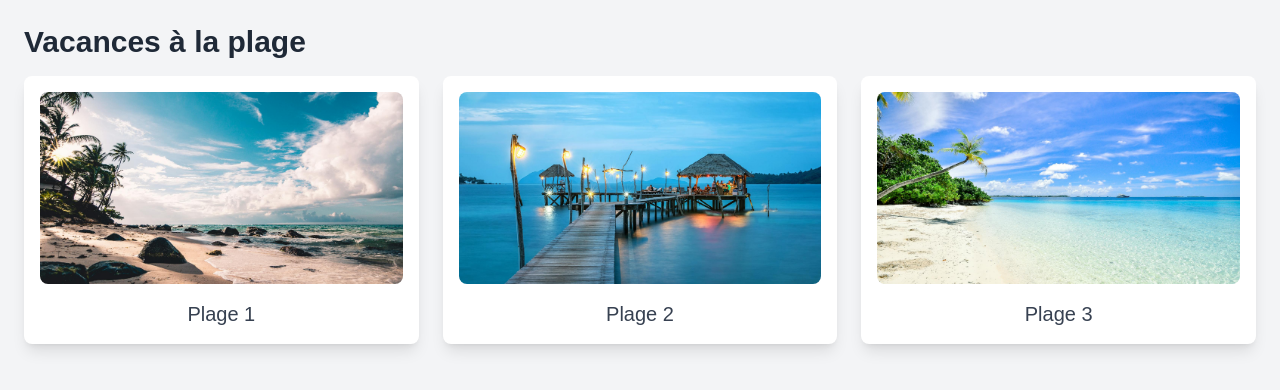
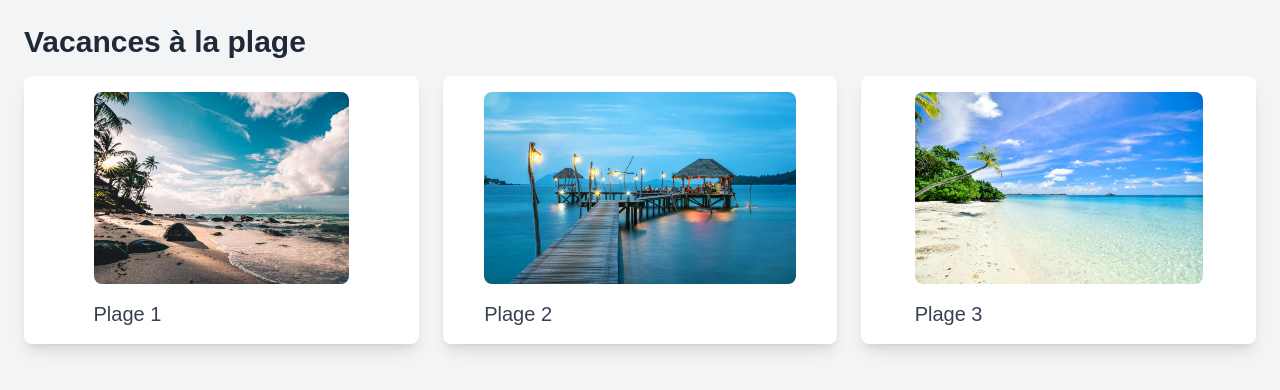
Before and after one commit to aminemn14/tp-versionning, a React (Vite) app: page /album/1/photos in a window 1280 px wide. Shown: the top 390 px of the page. Built offline with nearby package versions, Linux system fonts and the light colour scheme.

Commit message:
fix: Fix bug Albums

```diff
--- a/src/pages/Photos.jsx
+++ b/src/pages/Photos.jsx
@@ -1,4 +1,4 @@
-import { useParams } from "react-router-dom";
+import { useParams, Link } from "react-router-dom";
 import { useState, useEffect } from "react";
 
 function Photos() {
@@ -64,6 +64,7 @@
             key={photo.id}
             className="flex flex-col items-center bg-white rounded-lg shadow-lg p-4"
           >
+            <Link to={`/album/${id}/photos/${photo.id}`}>
               <img
                 src={photo.url}
                 alt={photo.name}
@@ -72,6 +73,7 @@
               <span className="text-xl font-medium text-gray-700">
                 {photo.name}
               </span>
+            </Link>
           </div>
         ))}
       </div>
```
Lines whose indentation alone changed are shown as unchanged.
